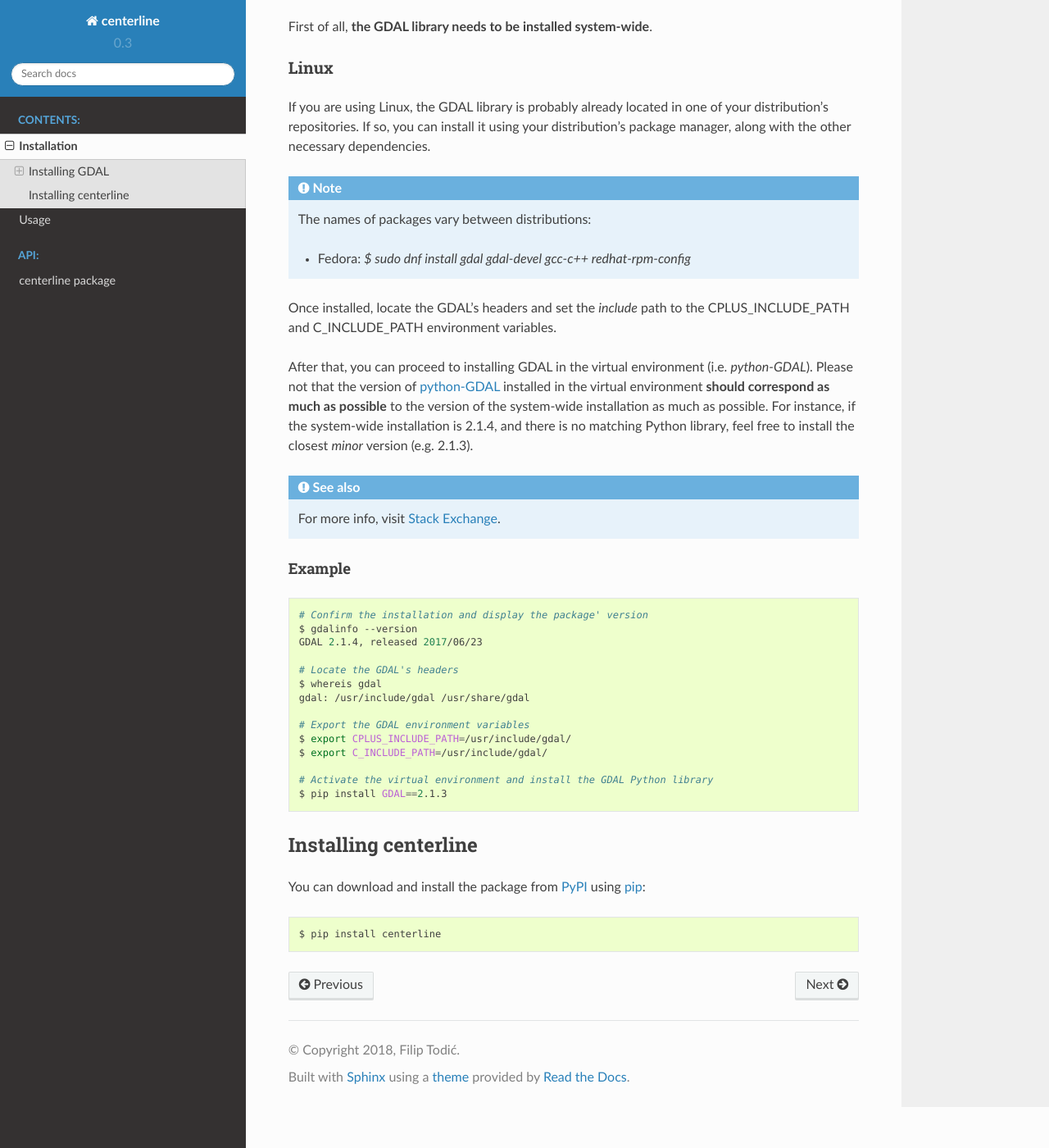
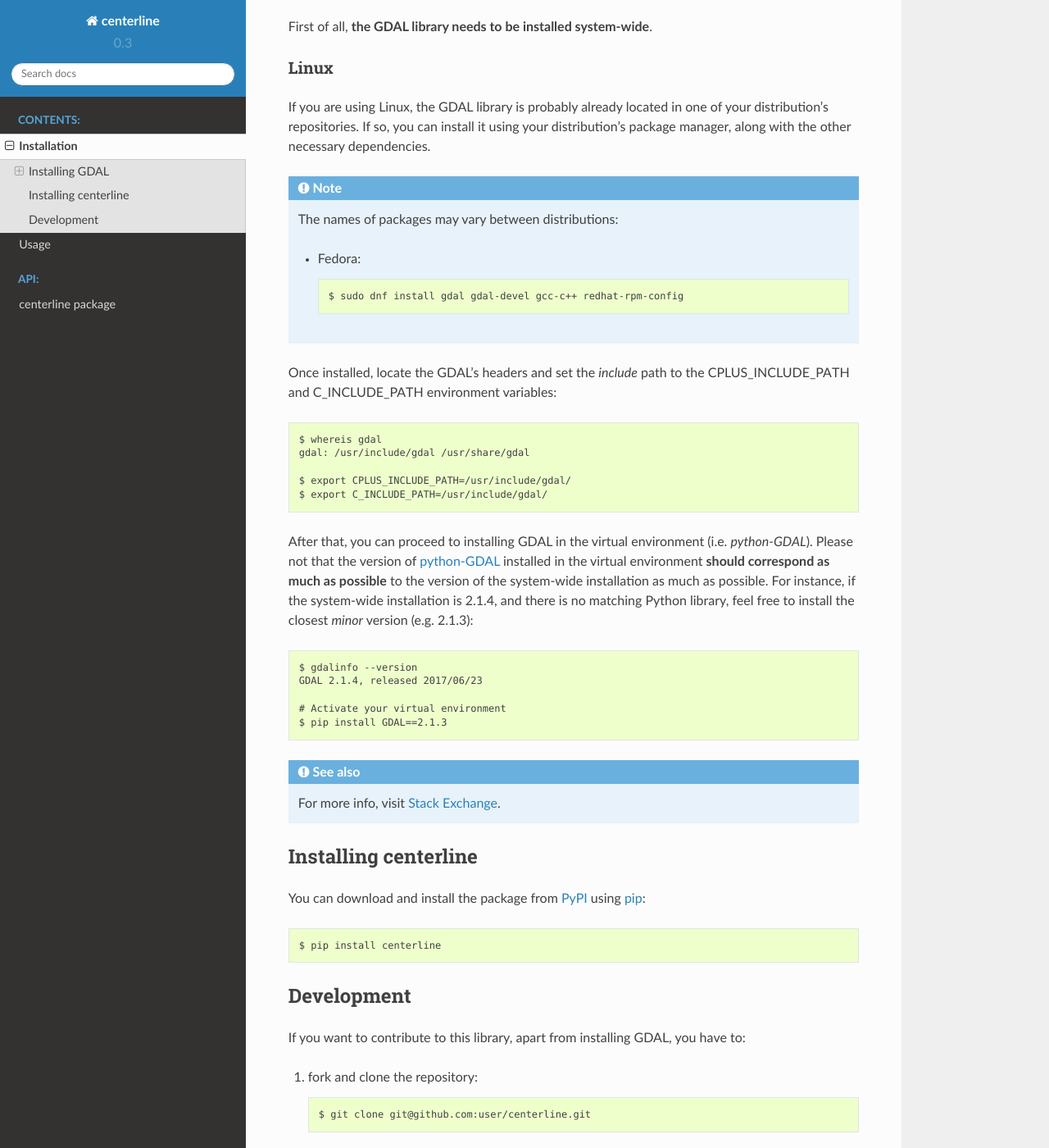
Before and after one commit to fitodic/centerline, a Sphinx documentation site: the page built from docs/source/installation.rst, in a window 1280 px wide and 1400 px high, scrolled down 368 px. Shown: the whole window at 82% size. Built offline with Sphinx 7.4.7 and the Read the Docs theme 2.0.0, drawn with Linux system fonts in a browser that asks for light colours; some of the changed text lies outside the part shown.

Commit message:
Update the installation documentation

```diff
--- a/docs/source/installation.rst
+++ b/docs/source/installation.rst
@@ -20,37 +20,31 @@ If you are using Linux, the GDAL library is probably already located in one of y
 
 .. note::
 
-    The names of packages vary between distributions:
+    The names of packages may vary between distributions:
 
-    * Fedora: `$ sudo dnf install gdal gdal-devel gcc-c++ redhat-rpm-config`
+    * Fedora::
 
-Once installed, locate the GDAL's headers and set the *include* path to the CPLUS_INCLUDE_PATH and C_INCLUDE_PATH environment variables.
+        $ sudo dnf install gdal gdal-devel gcc-c++ redhat-rpm-config
 
-After that, you can proceed to installing GDAL in the virtual environment (i.e. `python-GDAL`). Please not that the version of `python-GDAL <https://pypi.python.org/pypi/GDAL/>`_ installed in the virtual environment **should correspond as much as possible** to the version of the system-wide installation as much as possible. For instance, if the system-wide installation is 2.1.4, and there is no matching Python library, feel free to install the closest *minor* version (e.g. 2.1.3).
+Once installed, locate the GDAL's headers and set the *include* path to the CPLUS_INCLUDE_PATH and C_INCLUDE_PATH environment variables::
+
+    $ whereis gdal
+    gdal: /usr/include/gdal /usr/share/gdal
+
+    $ export CPLUS_INCLUDE_PATH=/usr/include/gdal/
+    $ export C_INCLUDE_PATH=/usr/include/gdal/
+
+After that, you can proceed to installing GDAL in the virtual environment (i.e. `python-GDAL`). Please not that the version of `python-GDAL <https://pypi.python.org/pypi/GDAL/>`_ installed in the virtual environment **should correspond as much as possible** to the version of the system-wide installation as much as possible. For instance, if the system-wide installation is 2.1.4, and there is no matching Python library, feel free to install the closest *minor* version (e.g. 2.1.3)::
+
+    $ gdalinfo --version
+    GDAL 2.1.4, released 2017/06/23
+
+    # Activate your virtual environment
+    $ pip install GDAL==2.1.3
 
 .. seealso::
 
     For more info, visit `Stack Exchange <http://gis.stackexchange.com/questions/28966/python-gdal-package-missing-header-file-when-installing-via-pip>`__.
-
-Example
-+++++++
-
-.. code:: bash
-
-    # Confirm the installation and display the package' version
-    $ gdalinfo --version
-    GDAL 2.1.4, released 2017/06/23
-
-    # Locate the GDAL's headers
-    $ whereis gdal
-    gdal: /usr/include/gdal /usr/share/gdal
-
-    # Export the GDAL environment variables
-    $ export CPLUS_INCLUDE_PATH=/usr/include/gdal/
-    $ export C_INCLUDE_PATH=/usr/include/gdal/
-
-    # Activate the virtual environment and install the GDAL Python library
-    $ pip install GDAL==2.1.3
 
 Installing centerline
 =====================
@@ -60,3 +54,20 @@ You can download and install the package from `PyPI <https://pypi.python.org/pyp
 .. code:: bash
 
     $ pip install centerline
+
+Development
+===========
+
+If you want to contribute to this library, apart from installing GDAL, you have to:
+
+1. fork and clone the repository::
+
+    $ git clone git@github.com:user/centerline.git
+
+2. install the library into its own virtual environment::
+
+    $ pip install -e .[dev,test,docs]
+
+3. run the test suite to make sure everything is in order::
+
+    $ pytest
```
